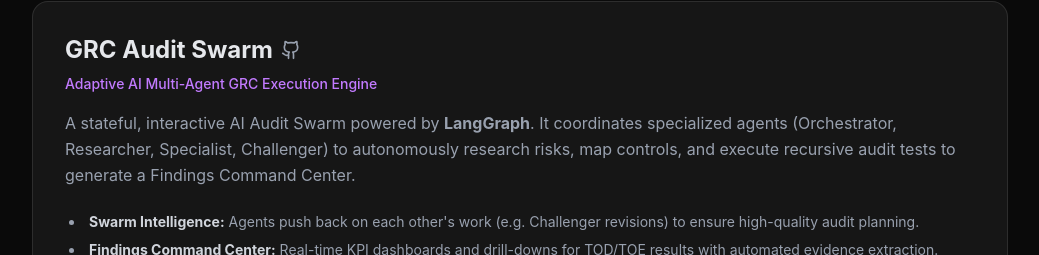
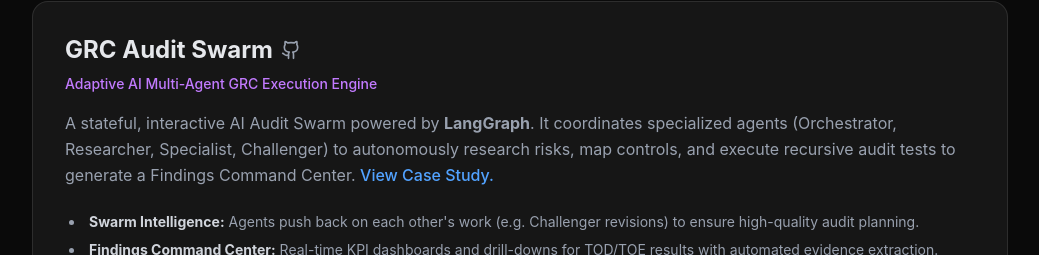
Before and after one commit to tvobrachini/tvobrachini.github.io, a React (Vite) app: page / in a window 1280 px wide. Shown: the part 2555-2810 px from the top of the page, without its empty margins (120-1159 px from the left). Built offline with nearby package versions, Linux system fonts and the light colour scheme.

Commit message:
feat: link GRC Audit Swarm Case Study in portfolio

```diff
--- a/src/App.tsx
+++ b/src/App.tsx
@@ -158,7 +158,7 @@ function App() {
                 </div>
               </div>
               <p className="text-gray-400 leading-relaxed mb-6">
-                A stateful, interactive AI Audit Swarm powered by <b>LangGraph</b>. It coordinates specialized agents (Orchestrator, Researcher, Specialist, Challenger) to autonomously research risks, map controls, and execute recursive audit tests to generate a Findings Command Center.
+                A stateful, interactive AI Audit Swarm powered by <b>LangGraph</b>. It coordinates specialized agents (Orchestrator, Researcher, Specialist, Challenger) to autonomously research risks, map controls, and execute recursive audit tests to generate a Findings Command Center. <a href="https://github.com/tvobrachini/grc-audit-swarm/blob/master/CASE_STUDY.md" target="_blank" rel="noreferrer" className="text-blue-400 hover:text-blue-300 font-medium">View Case Study.</a>
               </p>
               <ul className="list-disc list-inside text-sm text-gray-400 space-y-2 mb-6 ml-1">
                 <li><strong className="text-gray-300">Swarm Intelligence:</strong> Agents push back on each other's work (e.g. Challenger revisions) to ensure high-quality audit planning.</li>
```
